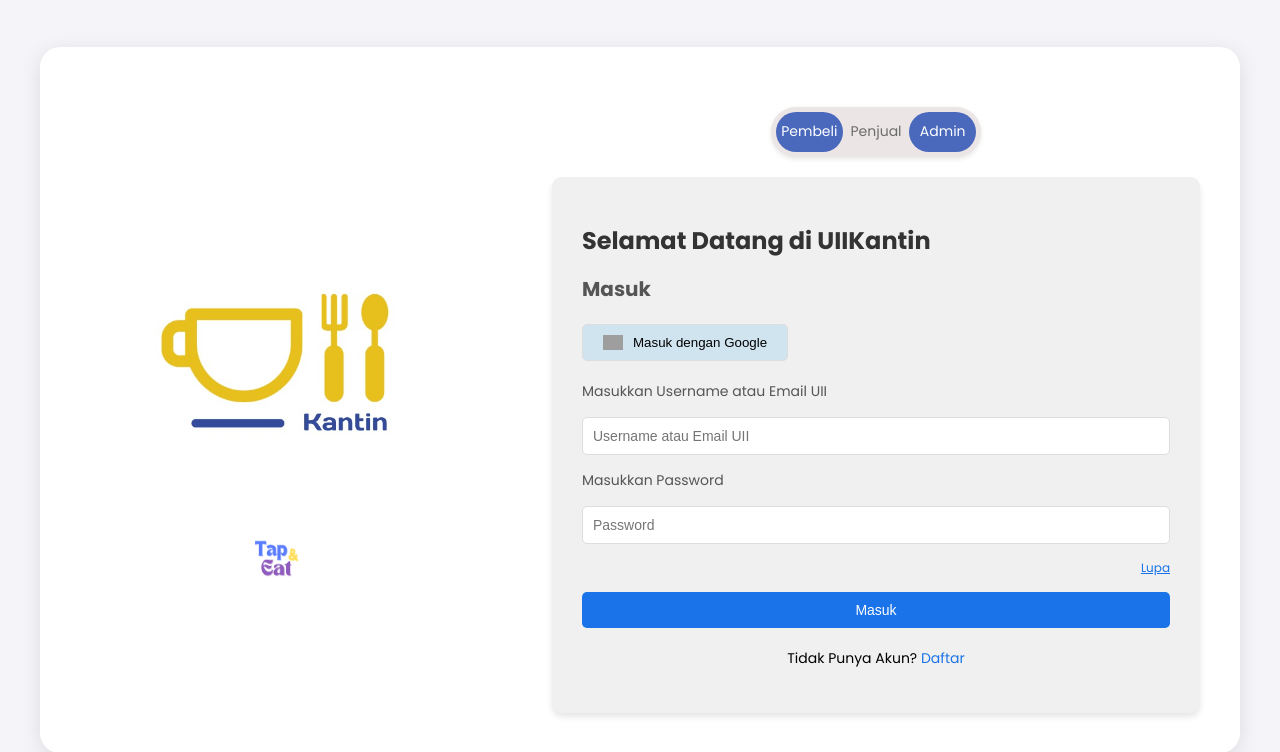
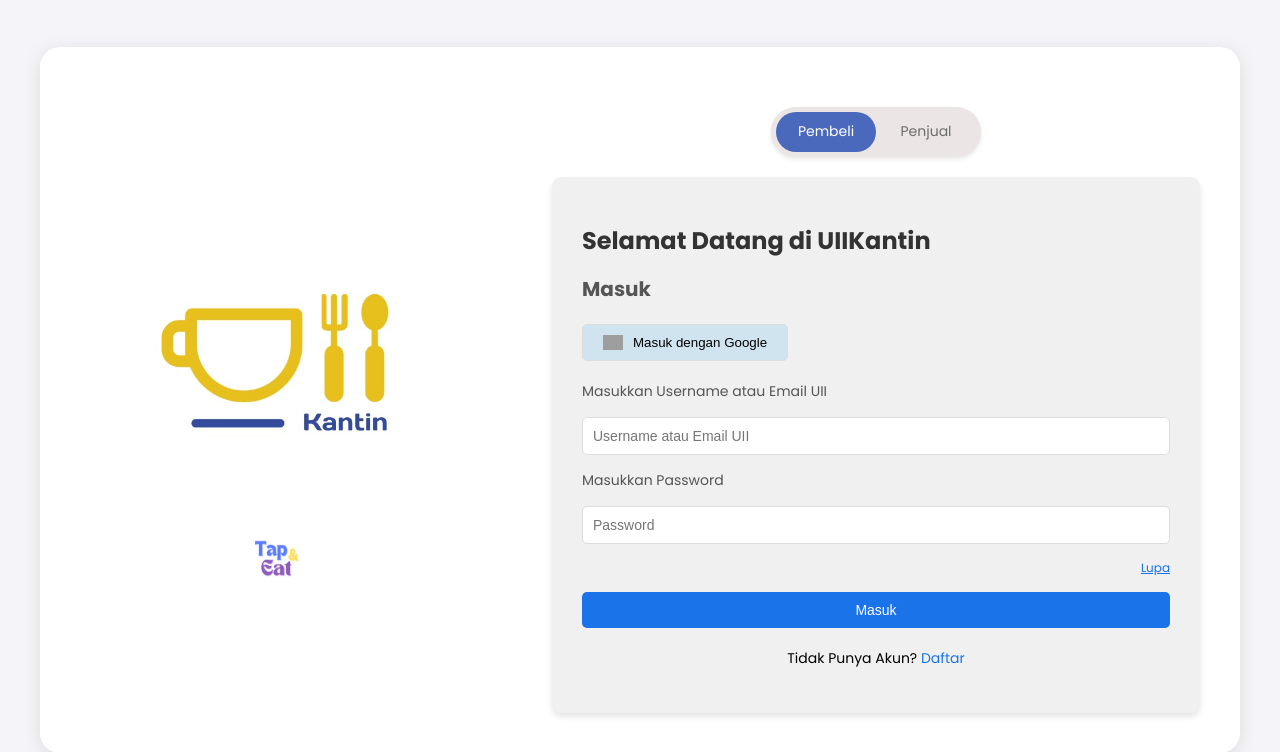
Before and after one commit to ShihabuddinAH/UIIKantin, a PHP site: page /PHP/LOGIN/login.php in a window 1280 px wide. Shown: the top 752 px of the page. Run offline with PHP 8.4, Linux system fonts and the light colour scheme; grey boxes are pictures that could not be loaded.

Commit message:
Changes to be committed: 	modified:   PHP/LOGIN/login.php

```diff
--- a/PHP/LOGIN/login.php
+++ b/PHP/LOGIN/login.php
@@ -29,7 +29,6 @@
         <div class="toggle">
           <div id="buyer-toggle" class="toggle-option active">Pembeli</div>
           <div id="seller-toggle" class="toggle-option">Penjual</div>
-          <div id="admin-toggle" class="toggle-option active">Admin</div>
         </div>
       </div>
 
```
